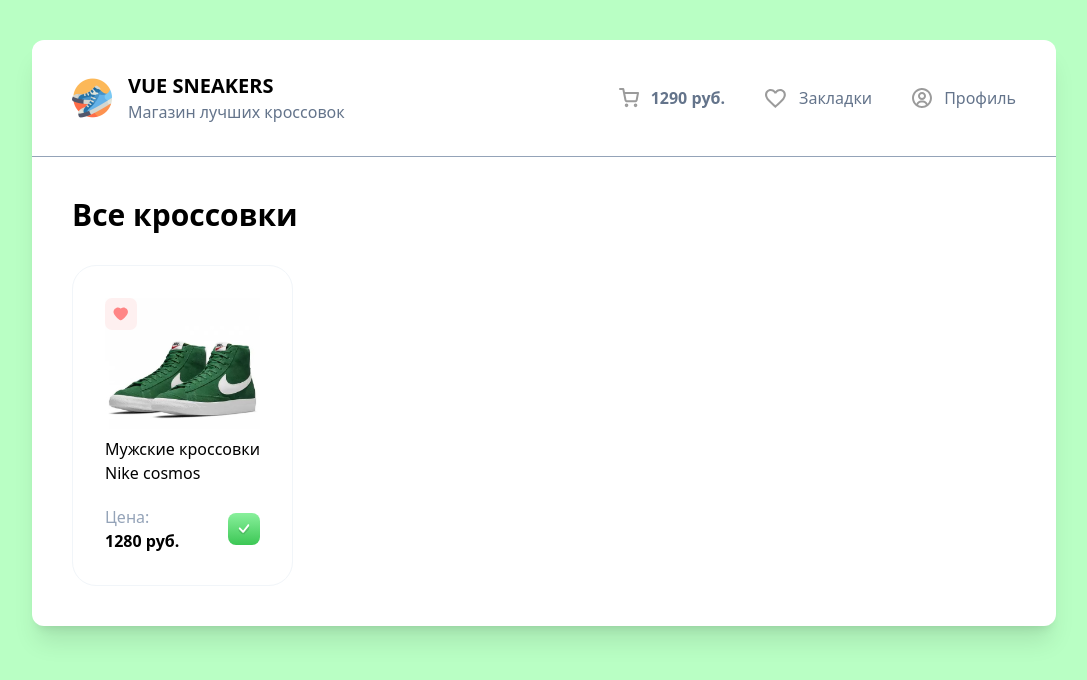
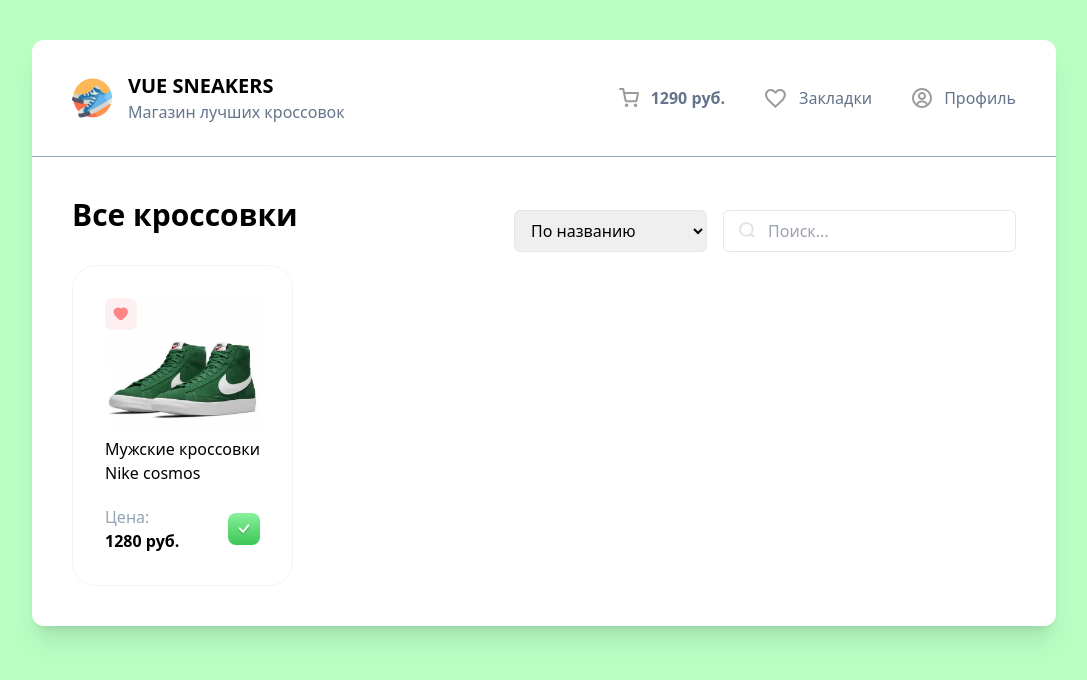
Before and after one commit to Waydj/sneakers_vue, a Vue app: page / in a window 1280 px wide. Shown: the top 680 px of the page, without its empty margins (96-1183 px from the left). Built offline with nearby package versions, Linux system fonts and the light colour scheme.

Commit message:
add sort and search components

```diff
--- a/src/App.vue
+++ b/src/App.vue
@@ -11,7 +11,26 @@
     <MyHeader />
 
     <div class="p-10">
-      <h2 class="mb-8 text-3xl font-bold">Все кроссовки</h2>
+      <div class="flex items-center justify-between">
+        <h2 class="mb-8 text-3xl font-bold">Все кроссовки</h2>
+
+        <div class="flex gap-4">
+          <select class="rounded-md border px-3 py-2 outline-none">
+            <option value="">По названию</option>
+            <option value="">По цене (дешевле)</option>
+            <option value="">По цене (дороже)</option>
+          </select>
+
+          <div class="relative">
+            <img class="absolute left-4 top-3" src="/search.svg" alt="search" />
+            <input
+              type="search"
+              placeholder="Поиск..."
+              class="rounded-md border py-2 pl-11 pr-4 outline-none focus:border-slate-500"
+            />
+          </div>
+        </div>
+      </div>
 
       <MyCardList />
     </div>
```
